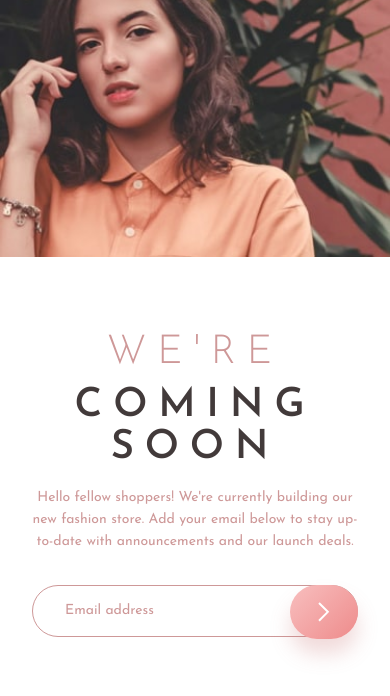
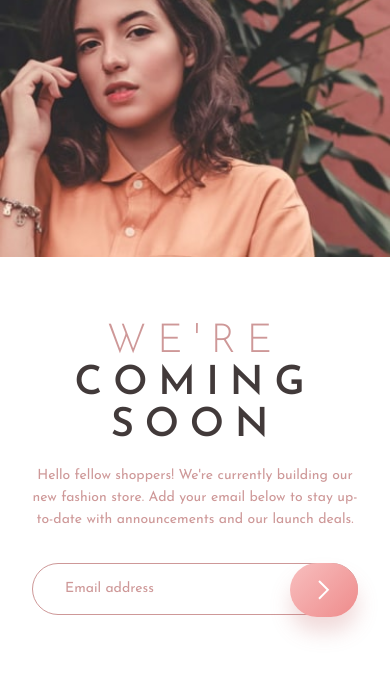
Before and after one commit to NinjaInShade/ba-coming-soon-page, a plain HTML site: page index.html in a window 390 px wide. Shown: the part 104-800 px from the top of the page. Drawn offline with Linux system fonts and the light colour scheme.

Commit message:
line hieght fix

```diff
--- a/main.css
+++ b/main.css
@@ -158,6 +158,10 @@
     right: 20vw;
     top: 15.5px;
   }
+
+  .header-title span {
+    line-height: 42px;
+  }
 }
 
 @media (max-width: 375px) {
```
